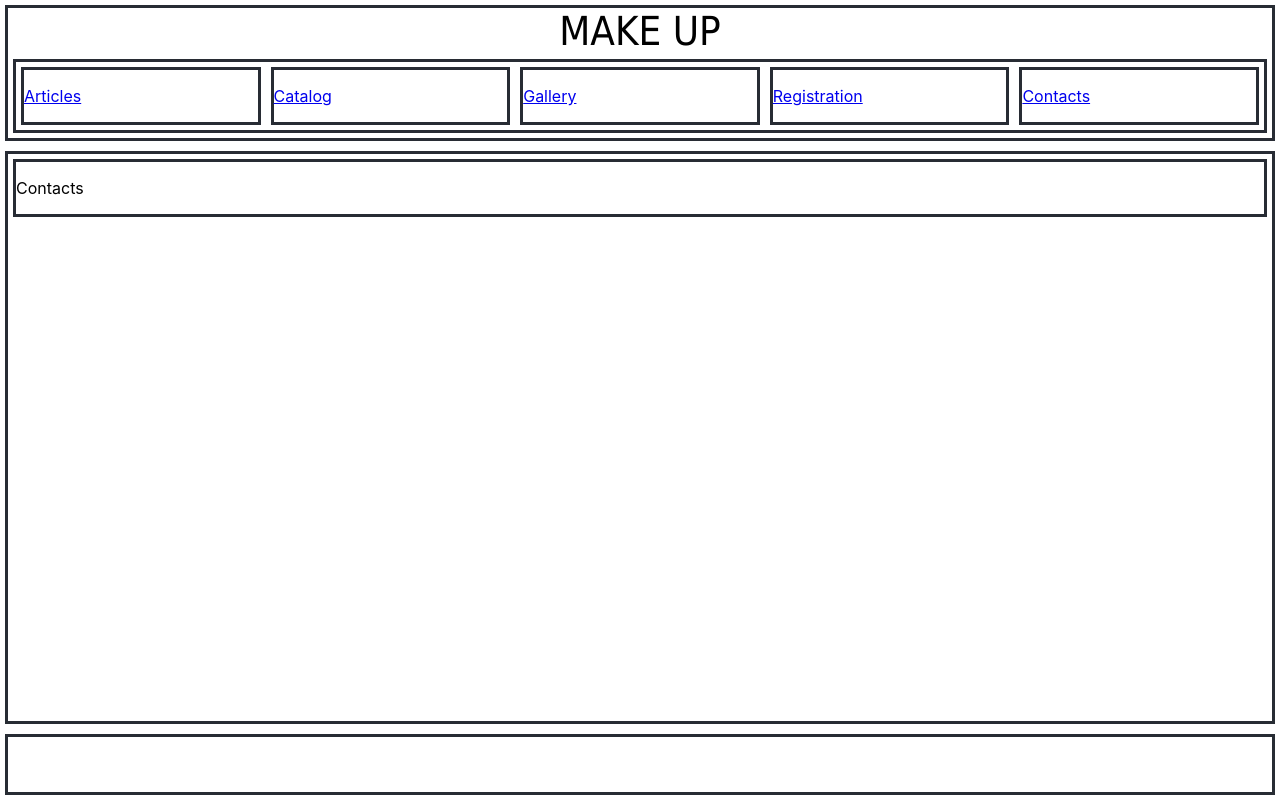
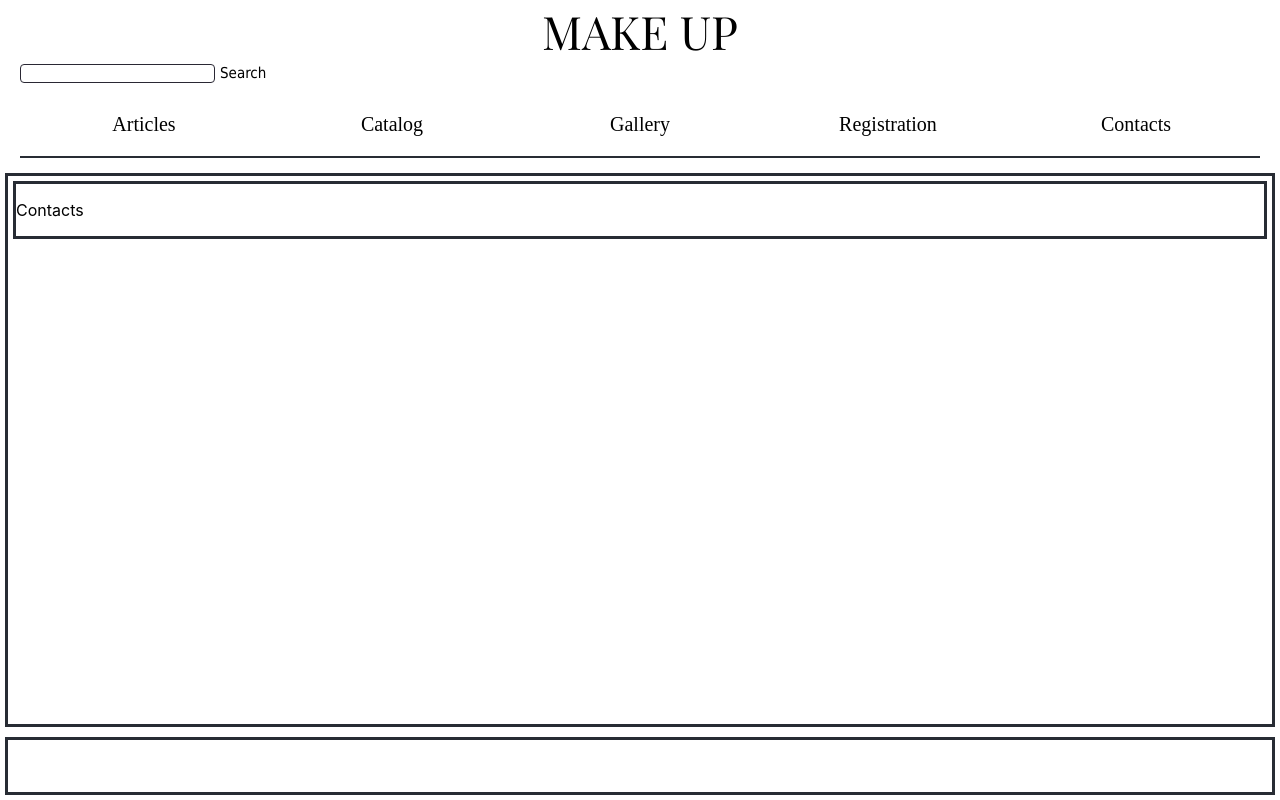
Before and after one commit to nastyasischuk/store-web-khai, a React (Create React App) app: page /contacts in a window 1280 px wide. Built offline with nearby package versions, Linux system fonts and the light colour scheme.

Commit message:
added style to header

```diff
--- a/src/components/base/Header.js
+++ b/src/components/base/Header.js
@@ -1,12 +1,14 @@
 import React, {Component} from "react";
 import './Layout.css'
 import Menu from "./footer/Menuu";
+import Search from "./footer/Search";
 
 class Header extends Component {
 
     render() {
-        return <div className="header color-container-1">
+        return <div className="header ">
             <div className="title-header">MAKE UP</div>
+            <Search/>
             <Menu></Menu>
         </div>
     }
--- a/src/components/base/Layout.css
+++ b/src/components/base/Layout.css
@@ -1,9 +1,21 @@
+@import url(https://fonts.googleapis.com/css?family=Arimo:400,400italic|Playfair+Display+SC:400,700&subset=latin,cyrillic);
+*{
+    background-color: #ffffff;
+}
+
 .header {
     grid-area: header;
+    margin: 0;
+    padding: 0;
+    display: grid;
+    grid-template-columns: 1fr;
+    grid-template-rows: 0.7fr 0.2fr 0.7fr;
+    align-items: end;
 }
 
 .footer {
     grid-area: footer;
+
 }
 
 .main {
@@ -15,7 +27,7 @@
     grid-template-areas: "header" "main" "footer";
     height: 100vh;
     grid-template-columns: 1fr;
-    grid-template-rows: 1.5fr 14fr 1.7fr;
+    grid-template-rows: 1.2fr 14fr 1.7fr;
     grid-column-gap: 5px;
     margin: 0;
 }
@@ -27,7 +39,10 @@
 
 /*title footer*/
 .title-header {
-    font-family: Tahoma;
-    font-size:40px  ;
+    font-family: 'Playfair Display SC', serif;
+    font-size:46px  ;
     text-align: center;
+    font-weight: 300;
+    grid-row: 1;
+
 }
--- a/src/components/base/footer/Menu.css
+++ b/src/components/base/footer/Menu.css
@@ -1,8 +1,39 @@
 .menu-main {
     display: grid;
-    grid-template-columns: repeat(5,1fr);
+    grid-template-columns: repeat(5, 1fr);
+    grid-row: 3;
+    background-color: white;
+    border-bottom: 2px solid #282c34;
+    margin: 10px 20px;
+
 }
 
 .menu-item {
     grid-row: 1;
 }
+
+.menu-item-style {
+    text-decoration: none;
+    color: black;
+    font-family: URW Chancery L, cursive;
+    text-align: center;
+    font-size: 20px;
+    padding: 0;
+}
+
+.search-item {
+    grid-row: 2;
+    margin-left: 20px;
+
+}
+.search-item input{
+    border: 1.5px solid #2a2834;
+    border-radius: 4px;
+    width: 15%;
+    height: 10%;
+}
+.search-item label{
+    font-family: Tahoma;
+    font-size: 15px;
+    padding-left: 5px;
+}
--- a/src/components/base/footer/MenuItem.js
+++ b/src/components/base/footer/MenuItem.js
@@ -4,13 +4,13 @@ import './Menu.css'
 import {NavLink, useRouteMatch} from "react-router-dom";
 
 function MenuItem(props) {
-        return (
-            <div className=" color-container-1">
-                <NavLink to={props.pathTo}>
-                    <p>{props.itemName}</p>
-                </NavLink>
-            </div>
-        );
+    return (
+        <div className="">
+            <NavLink className='menu-item-style' to={props.pathTo}>
+                <p>{props.itemName}</p>
+            </NavLink>
+        </div>
+    );
 }
 
 export default MenuItem
--- a/src/components/base/footer/Menuu.js
+++ b/src/components/base/footer/Menuu.js
@@ -4,10 +4,10 @@ import './Menu.css'
 import MenuItem from "./MenuItem";
 import {useRouteMatch} from "react-router-dom";
 
-function Menu(){
+function Menu() {
     let {path, url} = useRouteMatch();
     return (
-            <div className="menu-main color-container-1 ">
+        <div className="menu-main ">
             <MenuItem itemName="Articles" pathTo={`articles/`}/>
             <MenuItem itemName="Catalog" pathTo={`catalog/`}/>
             <MenuItem itemName="Gallery" pathTo="/gallery"/>
--- /dev/null
+++ b/src/components/base/footer/Search.js
@@ -0,0 +1,17 @@
+import React, {Component} from "react";
+import '../Layout.css'
+import './Menu.css'
+
+function Search() {
+
+    return (
+        <div className="search-item">
+        <form name="search-form">
+            <input type="text" name="search"/>
+            <label for="search">Search</label>
+        </form>
+        </div>
+    );
+}
+
+export default Search
```
Lines whose indentation alone changed are shown as unchanged.
